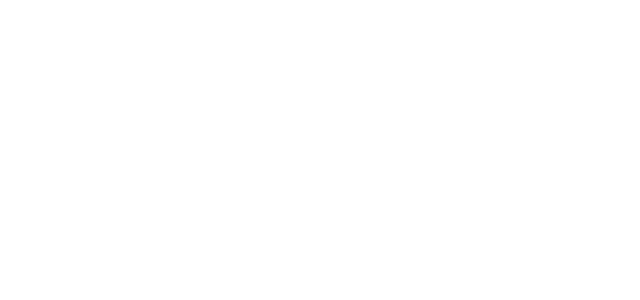
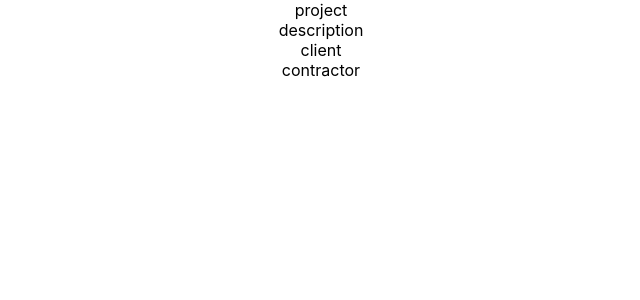
Before and after one commit to jessanKhan/Assignment, a React (Create React App) app: page / in a window 1280 px wide. Both pictures are taken after a click on the button "SUBMIT". Shown: the top 300 px of the page, without its empty margins (319-959 px from the left). Built offline with nearby package versions, Linux system fonts and the light colour scheme.

Commit message:
view data

```diff
--- a/src/components/form.js
+++ b/src/components/form.js
@@ -63,7 +63,14 @@
 
 
        </Formik>}
-       {}
+        { step ===2 &&
+       <div>
+         <div>{data.project}</div>
+         <div>{data.description}</div>
+         <div>{data.client}</div>
+         <div>{data.contractor}</div>
+       </div>
+       }
     </div>
   );
 };
```
